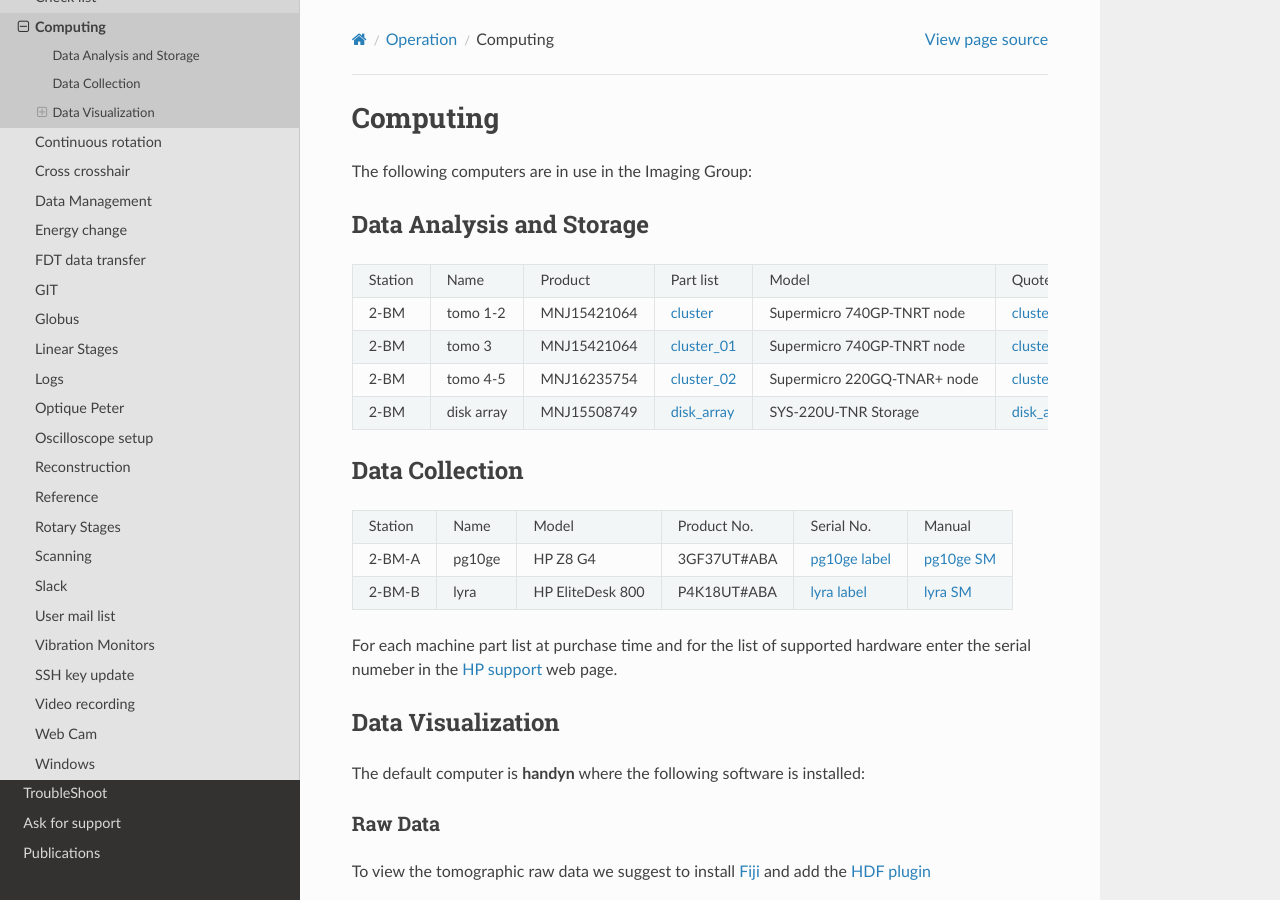
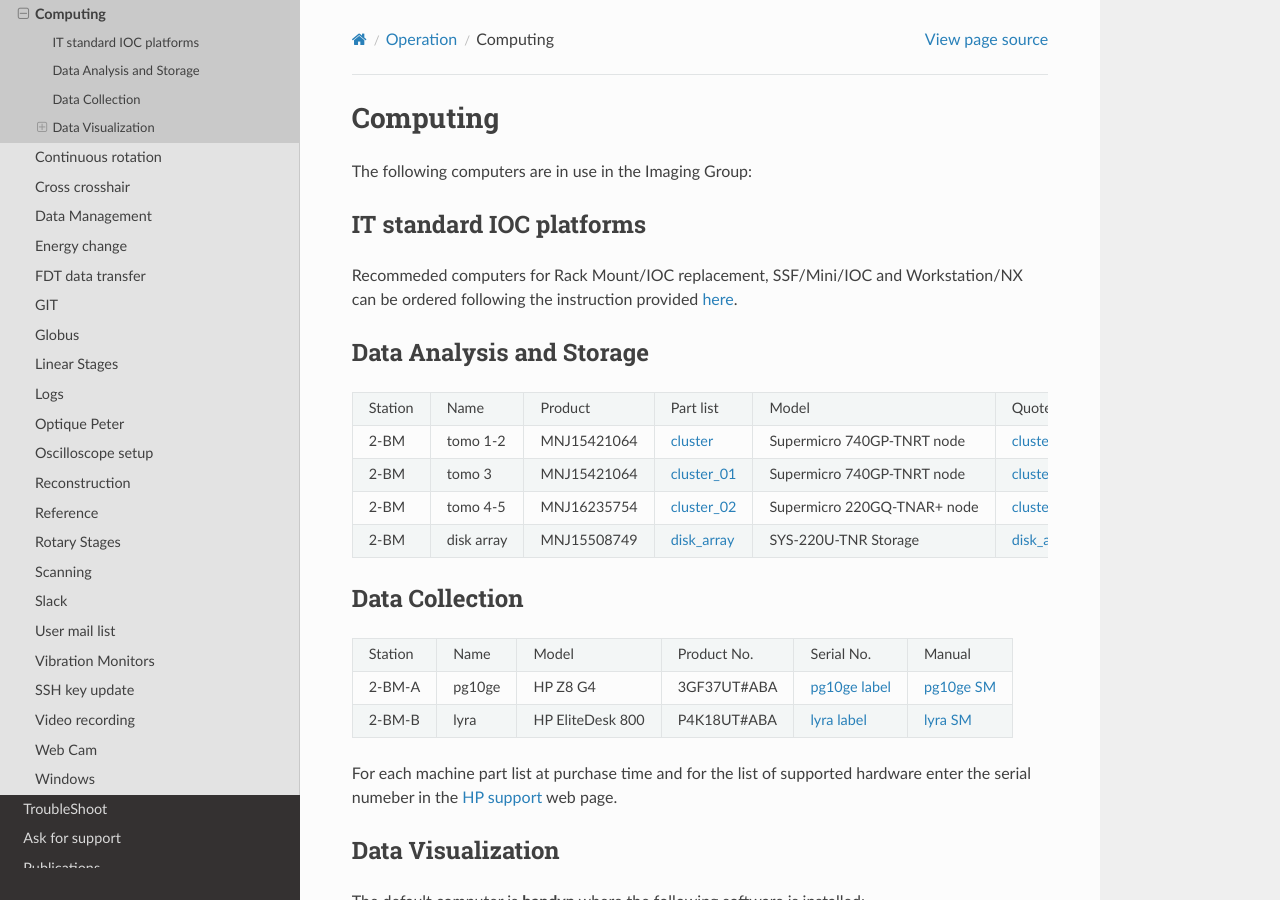
Before and after one commit to xray-imaging/2bm-docs, a Sphinx documentation site: the page built from docs/source/ops/item_022.rst, in a window 1280 px wide and 900 px high. Built offline with Sphinx 7.4.7 and the Read the Docs theme 2.0.0, drawn with Linux system fonts in a browser that asks for light colours; the version number could not be read and is left out.

Commit message:
added IT standard IOC platforms

```diff
--- a/docs/source/ops/item_022.rst
+++ b/docs/source/ops/item_022.rst
@@ -1,5 +1,8 @@
 Computing
 =========
+
+
+
 
 The following computers are in use in the Imaging Group:
 
@@ -12,6 +15,16 @@ The following computers are in use in the Imaging Group:
 .. _cluster_quote_01: https://anl.box.com/s/06nkozbmkhu5qsi61njcgm1qs3ug8pcg
 .. _cluster_quote_02: https://anl.box.com/s/hz9l2whlju2a81tyr4k9e07ukc8m4zkn
 .. _disk_array_quote: https://anl.box.com/s/sbft8cbt2xcpzuuvikixr82dn9jf6zog
+
+
+
+
+IT standard IOC platforms
+-------------------------
+
+
+Recommeded computers for Rack Mount/IOC replacement, SSF/Mini/IOC and Workstation/NX can be ordered following the instruction
+provided `here <https://anl.box.com/s/iw6hpbnl09htihvp25eiek2kxs54iwsd>`_.
 
 
 Data Analysis and Storage
```
